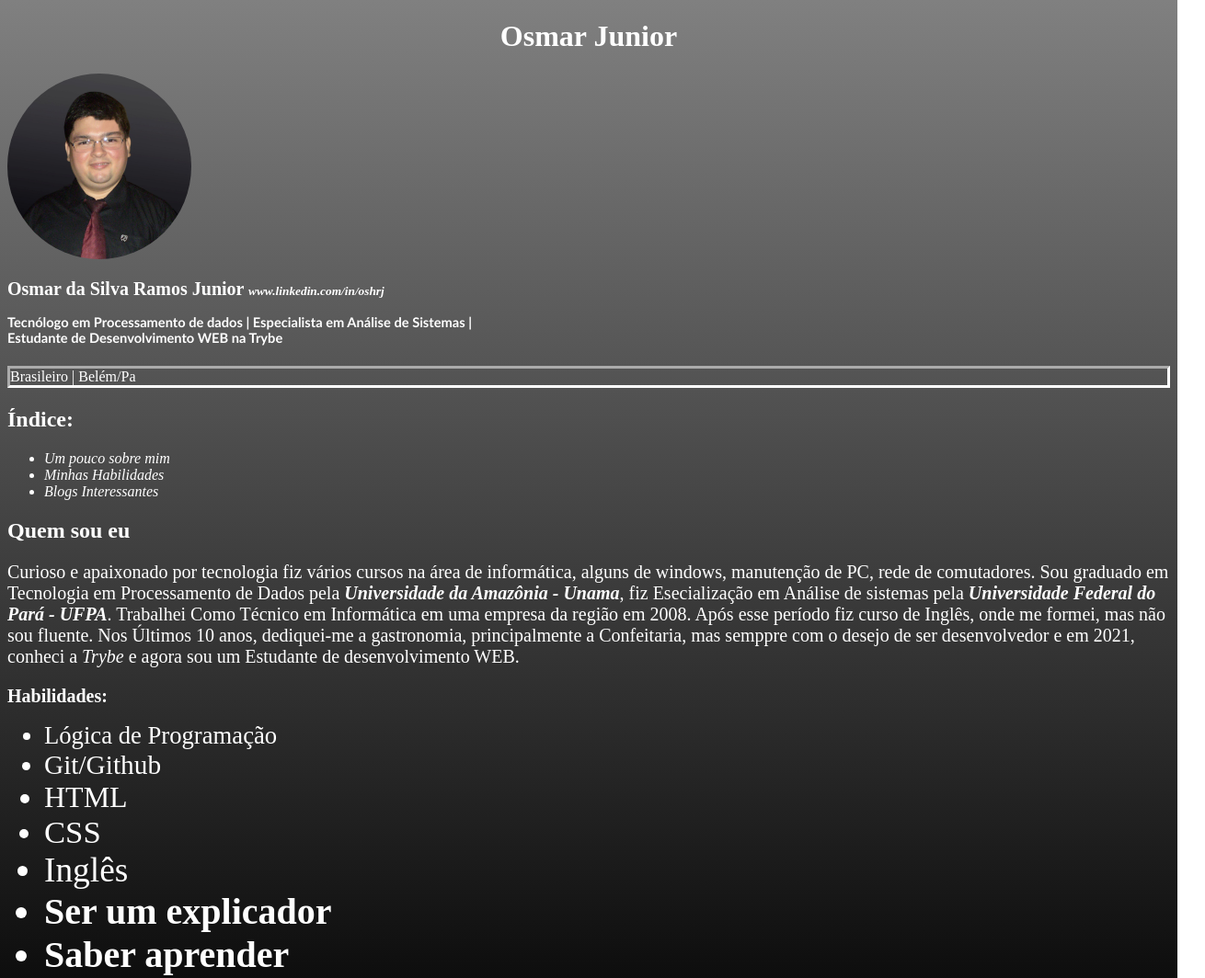
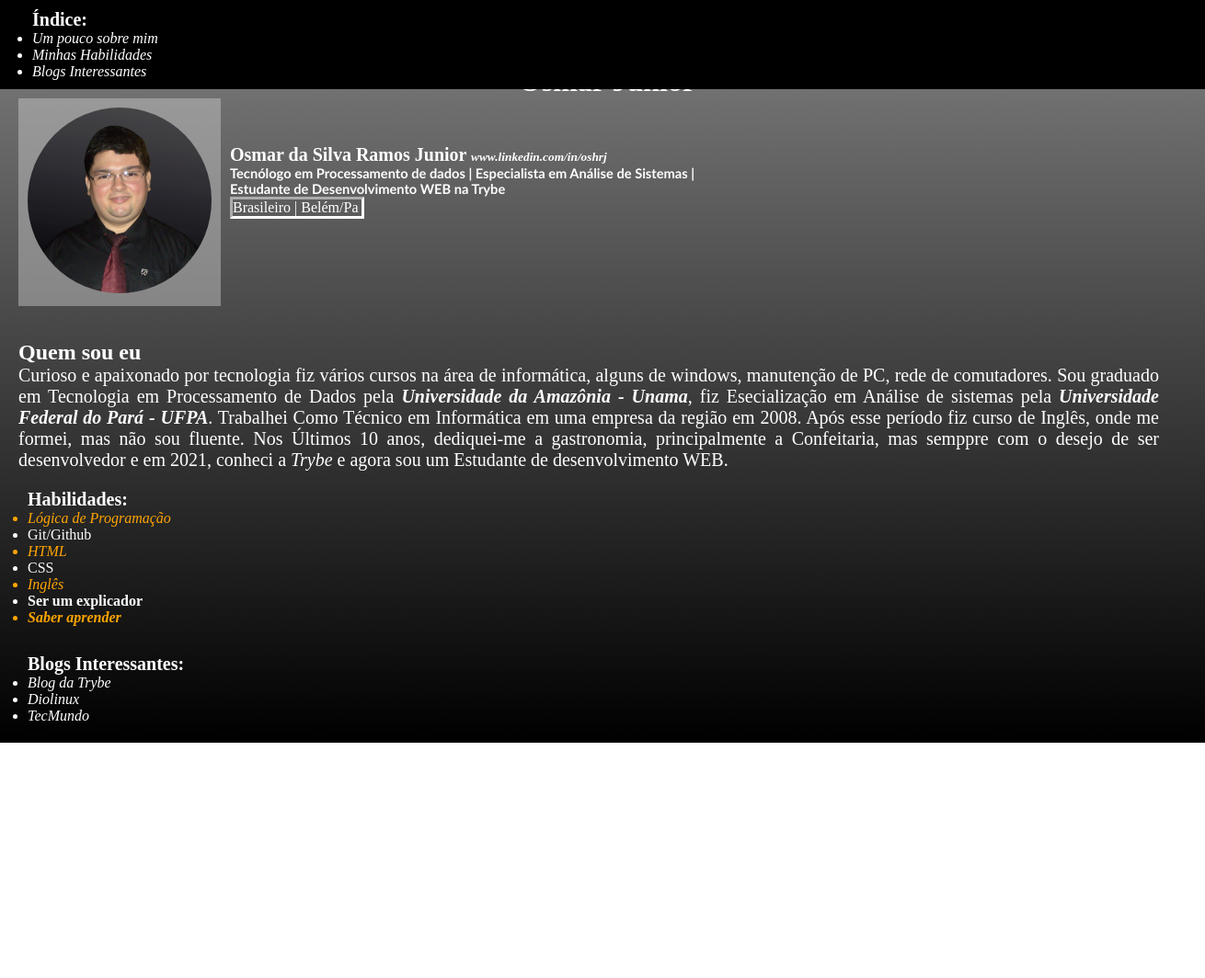
Before and after one commit to juniorhaussler/juniorhaussler.github.io, a plain HTML site: page index.html in a window 1280 px wide. Shown: the top 1064 px of the page at 92% size, 1310 px wide, since content can reach past the window. After the commit the page ends 808 px from the top, so only its background shows below. Drawn offline with Linux system fonts and the light colour scheme.

Commit message:
Portfolio-Parte-03-Requisitos-Concluidos.

```diff
--- a/index.html
+++ b/index.html
@@ -5,17 +5,27 @@
         <title>Meu portifólio - Osmar Junior</title>
         <link rel="stylesheet" type="text/css" href="style.css">
     </head>
-    <body>
+    <body><!-- Início indice -->
+        <div id="indice">
+        <h2><strong>Índice:</strong></h2>
+        <ul>
+            <li><a href="#foto_de_rosto">Um pouco sobre mim</a></li>
+            <li><a href="#habilidades">Minhas Habilidades</a></li>
+            <li><a href="#blogs">Blogs Interessantes</a></li>
+        </ul>
+    </div>
+        <!-- Fim indice -->
+        <div id="container"></div>
         <!-- Iníco cabeçalho -->
         <div id="cabecalho">
             <h1>Osmar Junior</h1>
             <!-- Inicio Foto -->
-            <div id="foto">
+            <div id="foto" class="inlineBox">
                 <img id="foto_de_rosto" src="./image/Eu.jpg" width="300px" alt="Foto de Osmar Junior.">
             </div>
             <!-- Fim Foto -->
             <!-- Início about Me -->
-            <div id="aboutMe">
+            <div id="aboutMe" class="inlineBox">
                 <h2><strong>Osmar da Silva Ramos Junior <a href="https://www.linkedin.com/in/oshrj" target="_blank">www.linkedin.com/in/oshrj</a></strong></h2>
                 <h3 id="descricao">Tecnólogo em Processamento de dados | Especialista em Análise de Sistemas | <br>Estudante de Desenvolvimento WEB na Trybe</h3>
                 <h4>Brasileiro | Belém/Pa</h4>
@@ -23,14 +33,7 @@
             <!-- Fim about me -->
         </div>
         <!-- Fim cabecalho -->
-        <!-- Início indice -->
-        <h2 id="indice"><strong>Índice:</strong></h2>
-        <ul>
-            <li><a href="#foto_de_rosto">Um pouco sobre mim</a></li>
-            <li><a href="#habilidades">Minhas Habilidades</a></li>
-            <li><a href="#blogs">Blogs Interessantes</a></li>
-        </ul>
-        <!-- Fim indice -->
+
         <!-- Início quem sou eu -->
         <div id="quemSouEu">
             <h2 id="quem"><strong>Quem sou eu</strong></h2>
@@ -42,7 +45,7 @@
         <!-- Início minhas habilidades -->
         <div id="minhasHabilidades">
             <h2 id="habilidades"><strong>Habilidades:</strong></h2>
-            <ul>
+            <ul id="habList">
                 <li class="logica">Lógica de Programação</li>
                 <li class="git">Git/Github</li>
                 <li class="html">HTML</li>
@@ -63,5 +66,6 @@
             </ul>
         </div>
         <!-- Fim blogs interessantes -->
+        </div>
     </body>
 </html>
--- a/style.css
+++ b/style.css
@@ -1,11 +1,58 @@
+/* zera todas as margens e padding da página */
+*{
+  margin: 0;
+  padding: 0;
+}
 /* Início estilizando div's */
-#cabecalho{}
-#foto{}
-#aboutMe{}
-#indice{}
-#quemSouEu{}
-#minhasHabilidades{}
-#blogsInt{}
+#container{
+
+  padding: 10px;
+  width: 0%;
+}
+.IinliBox{
+  display: inline-block;
+}
+#cabecalho{
+  width: 100%;
+  height: 280px;
+  margin: 10px;
+  padding: 30px 10px 10px 10px;
+  vertical-align: middle;
+}
+#foto{
+  padding: 10px;
+  background-color: rgba(207, 204, 204, 0.452);
+  margin-left: auto;
+  margin-right: auto;
+  width: 200px;
+  float: left;
+}
+#aboutMe{
+  margin: 50px 0 0 10px;
+  margin-top: 50px;
+  width: 60%;
+  float: left;
+}
+#indice{
+  font-family: 'Times New Roman', Times, serif;
+  padding: 10px 0 10px 35px;
+  margin-bottom: 10px;
+  width: 100%;
+  position: fixed;
+  background-color: black;
+}
+#quemSouEu{
+  margin:  10px 0 5px 0;
+  padding: 10px 20px 0 20px;
+}
+#minhasHabilidades{
+  margin: 10px 0 10px 20px;
+  padding: 10px;
+}
+#blogsInt{
+  margin: 10px 0 10px 20px;
+  padding: 10px;
+}
 
 /* Fim estilizando div's */
 body{
@@ -13,6 +60,7 @@ body{
   background-image: linear-gradient(#808080, #000000);
 }
 h1{
+  margin-top: 10px;
   text-align: center;
 }
 h2{
@@ -21,6 +69,7 @@ h2{
 }
 h4{
   font-weight: normal;
+  width: 140px;
   border: white;
   border-style: inset;
 }
@@ -35,6 +84,7 @@ h4{
 }
 p{
   font-size: 15pt;
+  text-align: justify;
 }
 /* Início - Estilizando links */
 a{
@@ -52,14 +102,18 @@ a:hover{
   font-weight: bold;
   background-color: black;
 }
-#quem, #indice{
+#quem{
   font-family: 'Times New Roman', Times, serif;
   font-size: 18pt;
 }
 /* Fim - Estilizando links */
 
+#habList li:nth-child(odd){
+  font-style: italic;
+  color: orange;
 
 /* Início - Classes das habilidades */
+
 
 .logica{
    font-size: 20pt;
```
